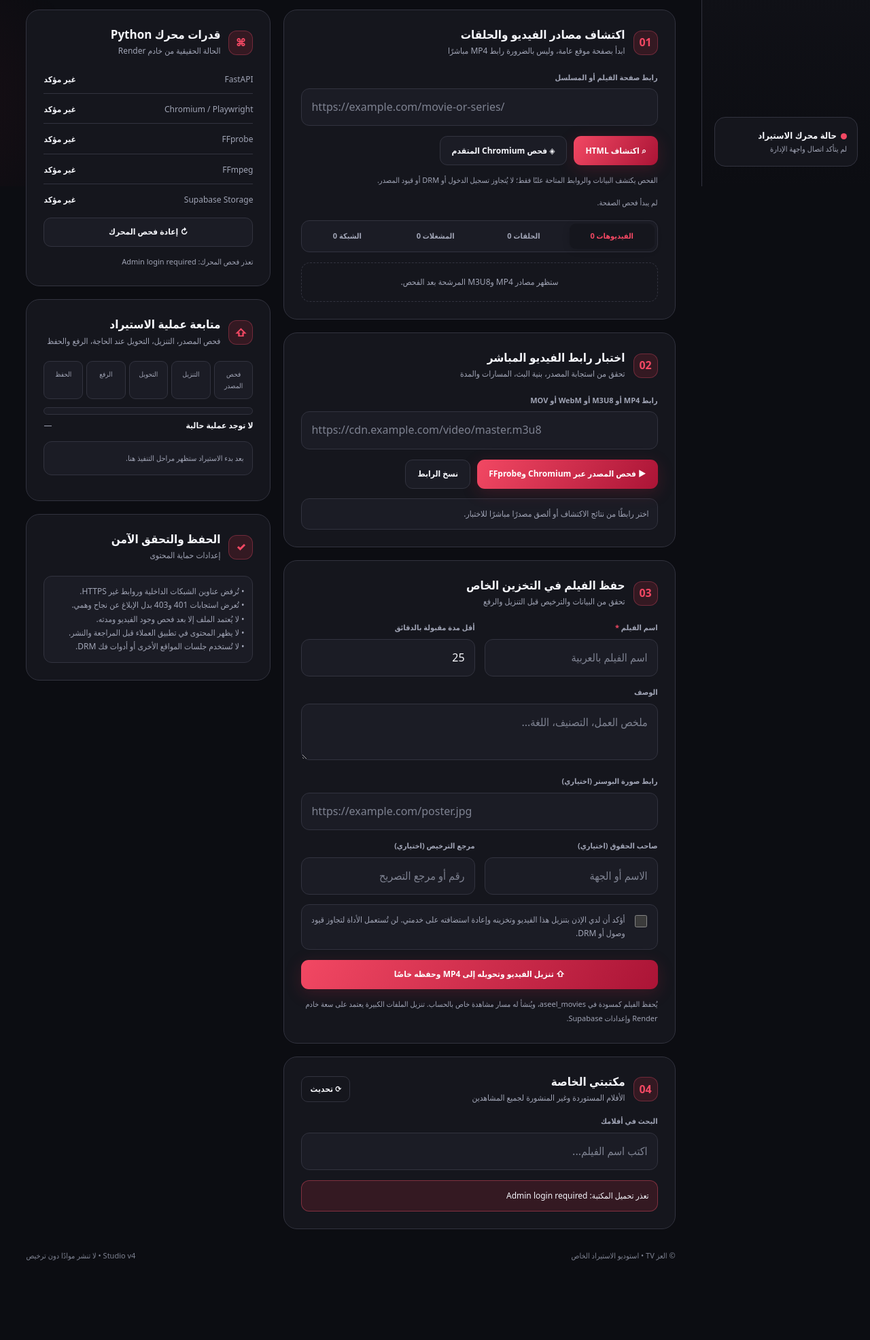
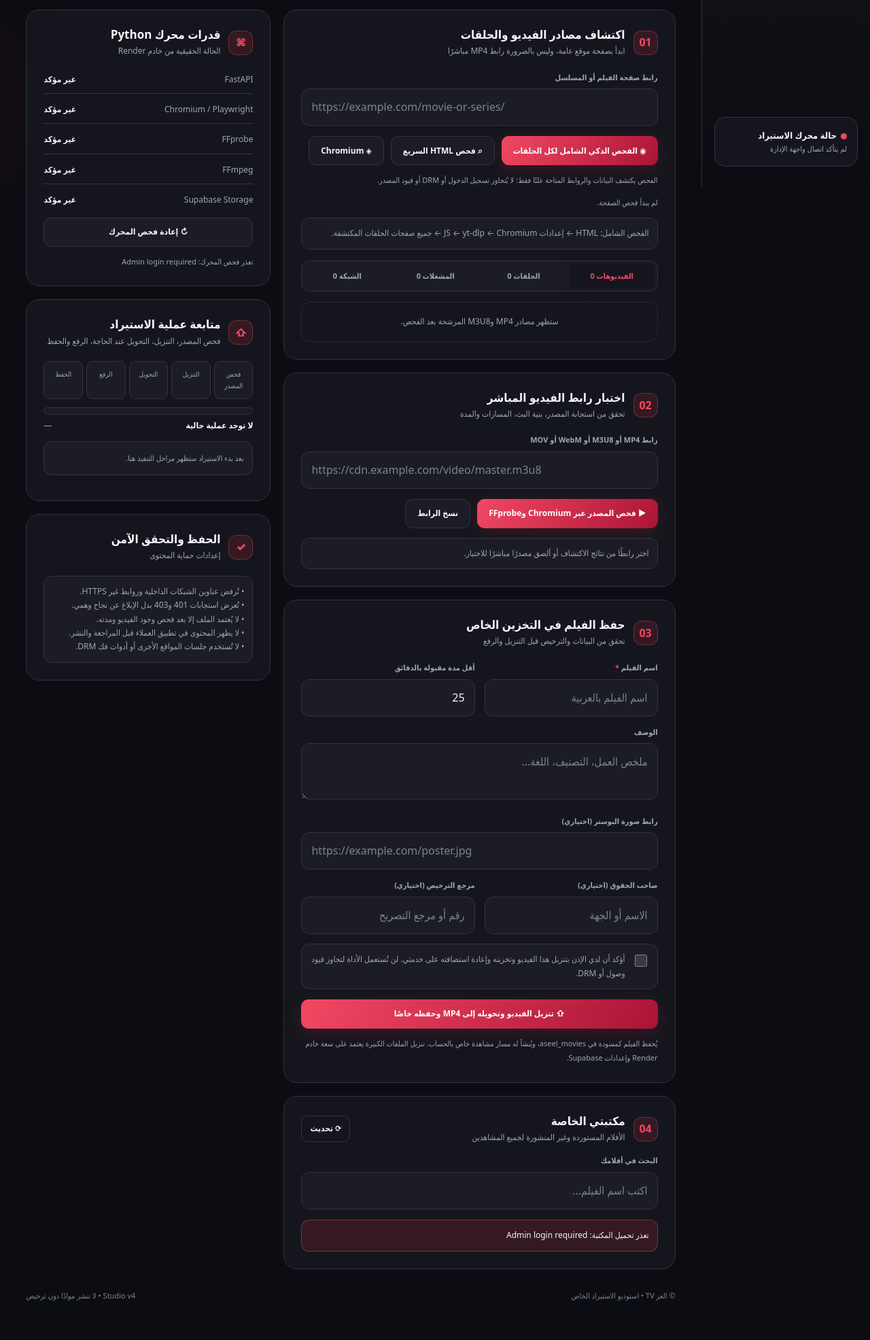
Before and after one commit to youef/app_apk, a FastAPI app: page /studio/private-videos in a window 1280 px wide. Shown: the part 526-2497 px from the top of the page at 68% size. Before the commit the page ends 2380 px from the top, so only its background shows below. Run offline with FastAPI, Linux system fonts and the light colour scheme.

Commit message:
Add comprehensive multi-engine episode scan with progress and per-episode media candidates

```diff
--- a/python-cloud-studio/templates/private-videos.html
+++ b/python-cloud-studio/templates/private-videos.html
@@ -161,11 +161,15 @@ button:focus-visible,a:focus-visible,input:focus-visible,textarea:focus-visible{
           <div class="panel-head"><div class="panel-num">01</div><div><h2 id="discover-title">اكتشاف مصادر الفيديو والحلقات</h2><p>ابدأ بصفحة موقع عامة، وليس بالضرورة رابط MP4 مباشرًا</p></div></div>
           <div class="field"><label class="small-label" for="page-url">رابط صفحة الفيلم أو المسلسل</label><input id="page-url" type="url" dir="ltr" maxlength="2048" placeholder="https://example.com/movie-or-series/" autocomplete="url"></div>
           <div class="actions">
-            <button type="button" class="btn primary" id="discover-page">⌕ اكتشاف HTML</button>
-            <button type="button" class="btn secondary" id="browser-diagnose">◈ فحص Chromium المتقدم</button>
+            <button type="button" class="btn primary" id="deep-scan">◉ الفحص الذكي الشامل لكل الحلقات</button>
+            <button type="button" class="btn secondary" id="discover-page">⌕ فحص HTML السريع</button>
+            <button type="button" class="btn secondary" id="browser-diagnose">◈ Chromium</button>
           </div>
           <p class="hint">الفحص يكتشف البيانات والروابط المتاحة علنًا فقط؛ لا يُتجاوز تسجيل الدخول أو DRM أو قيود المصدر.</p>
           <div id="discovery-status" class="mini-status" role="status">لم يبدأ فحص الصفحة.</div>
+          <div id="deep-progress" class="notice" style="margin-top:12px" role="status">الفحص الشامل: HTML ← إعدادات JS ← yt-dlp ← Chromium ← جميع صفحات الحلقات المكتشفة.</div>
+          <div id="deep-methods" class="results" aria-label="نتائج محركات الفحص"></div>
+          <div id="deep-episodes" class="results" aria-label="مصادر الحلقات بعد الفحص"></div>
           <div class="segment" role="tablist" aria-label="نتائج الاكتشاف" style="margin-top:16px">
             <button type="button" role="tab" id="tab-media" aria-selected="true" data-panel="media">الفيديوهات <span id="media-count">0</span></button>
             <button type="button" role="tab" id="tab-episodes" aria-selected="false" data-panel="episodes">الحلقات <span id="episodes-count">0</span></button>
@@ -309,6 +313,88 @@ for(const tab of document.querySelectorAll(".segment button")){
 for(const anchor of document.querySelectorAll(".menu a[href^='#']")){
  anchor.addEventListener("click",()=>{for(const a of document.querySelectorAll(".menu a"))a.classList.remove("is-active");anchor.classList.add("is-active")});
 }
+const deepScanState={id:null,timer:null};
+function deepMethods(result){
+ const methods=Array.isArray(result.methods)?result.methods:[];
+ clearResult("deep-methods",methods.length?"":"لم تظهر مراحل فحص بعد.");
+ const labels={html:"HTML وBeautifulSoup",inline_config:"إعدادات JavaScript",yt_dlp:"yt-dlp",chromium:"Playwright وChromium",episode:"صفحة الحلقة"};
+ for(const method of methods){
+  const state=method.state||method.status||"غير معروف";
+  card("deep-methods",labels[method.engine]||method.engine,
+   "النتيجة: "+state+" • المصادر: "+(method.found??0)+(method.episodes!==undefined?" • الحلقات: "+method.episodes:""),null,null);
+ }
+}
+function showDeepResults(result){
+ const collected=Array.isArray(result.media)?result.media:[];
+ for(const media of collected){
+  if(cleanLink(media.url)&&!current.media.some(existing=>existing.url===media.url)){
+   current.media.push({url:media.url,label:(media.label||"مصدر")+(media.engine?" • "+media.engine:"")});
+  }
+ }
+ renderMedia();
+ const episodes=Array.isArray(result.episodes)?result.episodes:[];
+ current.episodes=episodes.map(ep=>({title:ep.title,page_url:ep.page_url}));
+ renderEpisodes();
+ deepMethods(result);
+ clearResult("deep-episodes",episodes.length?"":"لم تُكتشف صفحات حلقات من هذا المصدر.");
+ for(const ep of episodes){
+  const sources=Array.isArray(ep.sources)?ep.sources:[];
+  const summary=ep.methods?.map(m=>m.engine+": "+(m.state||m.status||"تم")).join(" | ")||"";
+  card("deep-episodes",ep.title||"حلقة",sources.length+" مصدر مرشح • "+summary,
+    null,null);
+  for(const source of sources){
+   card("deep-episodes","↳ "+(source.engine||"مصدر فيديو"),
+     shortLink(source.url)+" • غير معتمد حتى يُفحص","اختيار المصدر",
+     ()=>chooseSource(source.url,ep.title||"حلقة"));
+  }
+ }
+ $("discovery-status").textContent=(result.page_title||"صفحة العمل")+" — "+collected.length+" مصادر مرشحة — "+episodes.length+" حلقات. "+(result.notes||[]).join(" • ");
+}
+function stopDeepScan(){
+ if(deepScanState.timer){clearInterval(deepScanState.timer);deepScanState.timer=null}
+}
+async function pollDeepScan(){
+ if(!deepScanState.id)return;
+ try{
+  const response=await api("/api/private-film/deep-scan/"+encodeURIComponent(deepScanState.id));
+  const progress=response.progress||{};
+  const totals=(progress.episodes_total||0)?(" • فُحصت "+(progress.episodes_checked||0)+" من "+progress.episodes_total+" حلقات"):"";
+  $("deep-progress").textContent="المرحلة: "+(response.stage||"تجهيز")+" — "+(response.message||"فحص المصادر")+totals;
+  if(response.status==="complete"){
+   stopDeepScan();deepScanState.id=null;setBusy("deep-scan",false);
+   showDeepResults(response.result||{});
+   $("deep-progress").className="notice success";
+   $("deep-progress").textContent="اكتمل الفحص متعدد المحركات. المصادر مرشحة ويجب اختبارها قبل الاستيراد.";
+   toast("اكتمل فحص صفحات المسلسل والحلقات");
+  }else if(response.status==="failed"){
+   stopDeepScan();deepScanState.id=null;setBusy("deep-scan",false);
+   $("deep-progress").className="notice error";
+   $("deep-progress").textContent="تعذر إكمال الفحص: "+(response.message||response.error||"خطأ غير معروف");
+  }
+ }catch(error){
+  stopDeepScan();deepScanState.id=null;setBusy("deep-scan",false);
+  $("deep-progress").className="notice error";
+  $("deep-progress").textContent="تعذر متابعة الفحص: "+error.message;
+ }
+}
+async function deepScan(){
+ const url=$("page-url").value.trim();
+ if(!cleanLink(url))return toast("أدخل رابط صفحة HTTPS صحيحًا");
+ stopDeepScan();setBusy("deep-scan",true);
+ $("deep-progress").className="notice";$("deep-progress").textContent="يجري إنشاء مهمة فحص متعددة المحركات...";
+ clearResult("deep-methods","");
+ clearResult("deep-episodes","");
+ try{
+  const result=await post("/api/private-film/deep-scan",{page_url:url,max_episodes:12});
+  deepScanState.id=result.job_id;
+  await pollDeepScan();
+  if(deepScanState.id)deepScanState.timer=setInterval(pollDeepScan,3200);
+ }catch(error){
+  setBusy("deep-scan",false);
+  $("deep-progress").className="notice error";
+  $("deep-progress").textContent="تعذر بدء الفحص: "+error.message;
+ }
+}
 async function discover(){
  const url=$("page-url").value.trim();if(!cleanLink(url))return toast("أدخل رابط صفحة HTTPS صحيحًا");
  setBusy("discover-page",true);$("discovery-status").textContent="جارٍ قراءة HTML العام من الخادم...";
@@ -448,6 +534,7 @@ async function refreshHealth(){
   for(const id of ["cap-api","cap-chromium","cap-ffprobe","cap-ffmpeg","cap-storage"])$(id).textContent="غير مؤكد";
  }
 }
+$("deep-scan").addEventListener("click",deepScan);
 $("discover-page").addEventListener("click",discover);
 $("browser-diagnose").addEventListener("click",browserDiagnose);
 $("check-source").addEventListener("click",checkSource);
```
